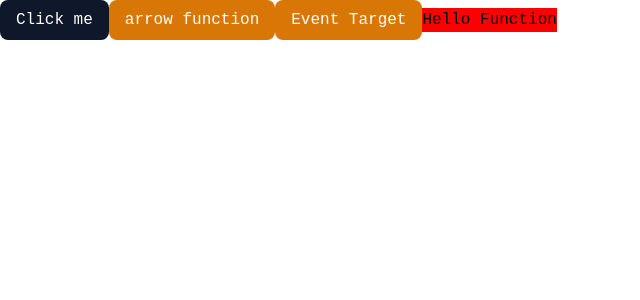
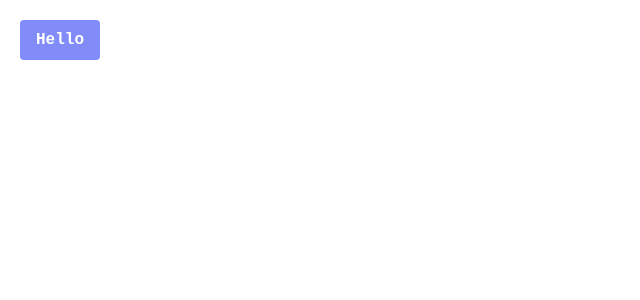
Before and after one commit to susanasameh/react-vite, a React (Vite) app: page / in a window 1280 px wide. Shown: the top 300 px of the page, without its empty margins (0-640 px from the left). Built offline with nearby package versions, Linux system fonts and the light colour scheme.

Commit message:
button component ,using props, using children

```diff
--- a/src/App.jsx
+++ b/src/App.jsx
@@ -5,6 +5,7 @@ import './App.css'
 import { Header } from './components/Header'
 import { Form } from './components/Form/Form'
 import { Products } from './components/products/Products'
+import { Button } from './components/Button'
 
 
 function App() {
@@ -55,10 +56,23 @@ function App() {
       {/* <Header />
       <Form />
       <Products products={products}/> */}
-      <button className='bg-slate-900 text-white px-4 py-2 rounded-lg' type="button" onClick={sayHello}>Click me</button>
+      {/* <button className='bg-slate-900 text-white px-4 py-2 rounded-lg' type="button" onClick={sayHello}>Click me</button>
       <button className='bg-amber-600 text-white px-4 py-2 rounded-lg' type="button" onClick={() => alert("Hello Susana 🥰")}>arrow function</button>
       <button className='bg-amber-600 text-white px-4 py-2 rounded-lg' type="button" onClick={(e) => console.log(e.target)}>Event Target</button>
-      <button style={{backgroundColor : "red"}} type="button" onClick={() => helloFunction()}>Hello Function</button>
+      <button style={{backgroundColor : "red"}} type="button" onClick={() => helloFunction()}>Hello Function</button> */}
+      {/* <Button
+        text="Click Me"
+        onClick={sayHello} />
+
+      <Button
+        text="Click Me 2"
+        onClick={helloFunction} /> */}
+
+      {/* using span instead of text props*/}
+      <Button
+        onClick={() => alert("Hello Susana 🥰")} >
+        <span>Hello</span>
+        </Button>
 
     </>
   )
--- /dev/null
+++ b/src/components/Button.jsx
@@ -0,0 +1,28 @@
+
+
+
+
+// export const Button = (props) => {
+//   return (
+//       <button type="button" className="bg-indigo-400 hover:bg-red-300 text-white font-bold py-2 px-4 rounded m-5" onClick={props.onClick}>{props.text}</button>
+//   )
+// }
+
+//we can use props or =>Destructuring{name of the props} like {text, onClick,}
+
+
+
+//using children to pass html element as props like span in the button
+//we use span instead of text props
+
+export const Button = ({ onClick, children }) => {
+  return (
+    <button
+      type="button"
+      className="bg-indigo-400 hover:bg-red-300 text-white font-bold py-2 px-4 rounded m-5"
+      onClick={onClick}
+    >
+      {children}
+    </button>
+  );
+};
```
